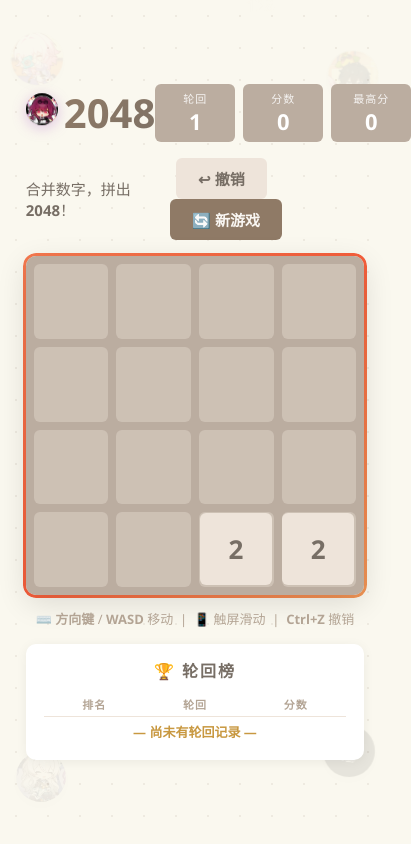
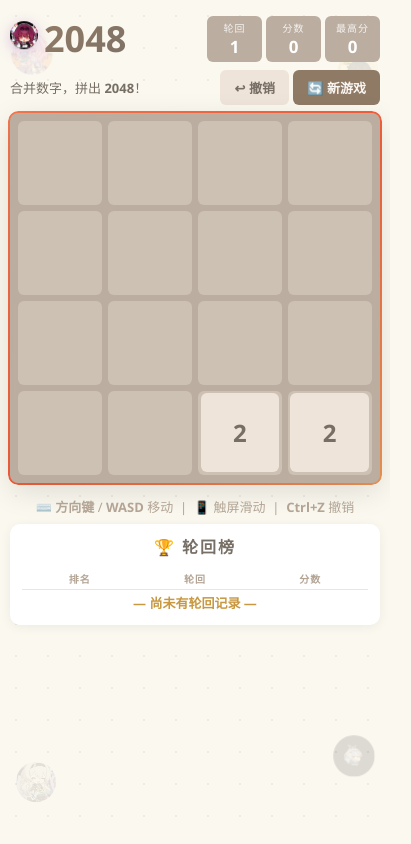
Before and after one commit to Hezimeigai/2048-game, a plain HTML site: page index.html in a window 390 px wide. Shown: the whole page, 411 px wide, since content can reach past the window. Drawn offline with Linux system fonts and the light colour scheme.

Commit message:
📱 手机端全面优化：响应式布局适配

```diff
--- a/index.html
+++ b/index.html
@@ -676,17 +676,146 @@
     background: #9f8b77;
   }
 
-  /* ---- 响应式 ---- */
+  /* ---- 响应式：平板 ---- */
+  @media (max-width: 768px) and (min-width: 521px) {
+    .container { width: 480px; }
+    .title { font-size: 52px; }
+    .chibi-float { width: 80px !important; height: 80px !important; }
+    .chibi-corner { width: 50px !important; height: 50px !important; }
+  }
+
+  /* ---- 响应式：手机 ---- */
   @media (max-width: 520px) {
-    .title { font-size: 40px; }
-    .tile-2, .tile-4, .tile-8, .tile-16, .tile-32, .tile-64 { font-size: 26px; }
-    .tile-128, .tile-256, .tile-512 { font-size: 22px; }
-    .tile-1024, .tile-2048, .tile-4096 { font-size: 18px; }
-    .board { gap: 8px; }
-    .board-wrapper { padding: 8px; }
+    /* 允许页面滚动以防内容超出 */
+    body {
+      overflow-y: auto;
+      overflow-x: hidden;
+      align-items: flex-start;
+      padding-top: 8px;
+      min-height: 100vh;
+      min-height: 100dvh;
+    }
+
+    .container {
+      width: 100%;
+      max-width: 100vw;
+      padding: 8px 10px;
+    }
+
+    /* 顶栏 - 紧凑排列 */
+    .header {
+      margin-bottom: 8px;
+      align-items: center;
+      gap: 6px;
+      flex-wrap: wrap;
+    }
+
+    .title {
+      font-size: 36px;
+      order: 1;
+    }
+
+    .scores {
+      order: 2;
+      gap: 4px;
+    }
+
+    .score-box {
+      padding: 4px 10px;
+      min-width: 55px;
+    }
+
+    .score-box .label { font-size: 10px; }
+    .score-box .value { font-size: 17px; }
+
+    /* 操作栏 */
+    .actions {
+      margin-bottom: 8px;
+      flex-wrap: wrap;
+      gap: 6px;
+    }
+
+    .tagline { font-size: 13px; }
+
+    .btn {
+      padding: 8px 14px;
+      font-size: 13px;
+    }
+
+    /* 游戏板 - 撑满宽度 */
+    .board-wrapper {
+      padding: 8px;
+      border-radius: 8px;
+      aspect-ratio: 1;
+      width: 100%;
+      max-width: 100%;
+    }
+
+    .board-wrapper::before { inset: -2px; border-radius: 10px; }
+
+    .board { gap: 6px; }
+
+    /* 瓦片字体缩放 */
+    .tile-2, .tile-4, .tile-8, .tile-16, .tile-32, .tile-64 { font-size: 24px; }
+    .tile-128, .tile-256, .tile-512 { font-size: 18px; }
+    .tile-1024, .tile-2048, .tile-4096 { font-size: 14px; }
+    .tile-8192 { font-size: 12px; }
+    .tile-super { font-size: 11px; }
+
+    /* 角色装饰 - 最小化避免遮挡 */
     .chibi-corner { display: none; }
-    .chibi-float { width: 50px !important; height: 50px !important; opacity: 0.08; }
-    .chibi-mascot { width: 32px !important; height: 32px !important; }
+    .chibi-float {
+      width: 40px !important;
+      height: 40px !important;
+      opacity: 0.12;
+      box-shadow: none;
+    }
+    .chibi-float:hover {
+      opacity: 0.7 !important;
+      transform: scale(1.8) !important;
+    }
+    .chibi-mascot {
+      width: 28px !important;
+      height: 28px !important;
+    }
+
+    /* 排行榜 */
+    .rank-panel {
+      margin-top: 10px;
+      padding: 10px 12px;
+      margin-bottom: 12px;
+    }
+
+    .rank-table { font-size: 12px; }
+    .rank-table th { font-size: 10px; padding: 3px 4px; }
+    .rank-table td { padding: 3px 4px; }
+
+    /* 弹窗 */
+    .overlay-msg { font-size: 28px; }
+    .overlay button { padding: 10px 24px; font-size: 15px; }
+
+    /* 底部操作提示 */
+    .container > div:last-child { font-size: 11px; margin-top: 8px; }
+
+    /* 视频弹窗 */
+    .event-video-close {
+      width: 38px;
+      height: 38px;
+      font-size: 18px;
+      top: 14px;
+      right: 16px;
+    }
+
+    .volume-bar {
+      bottom: 16px;
+      padding: 8px 14px;
+      gap: 6px;
+    }
+
+    .volume-slider { width: 100px; }
+
+    /* 粒子背景减少 */
+    .bg-particle { display: none; }
   }
 </style>
 </head>
```
